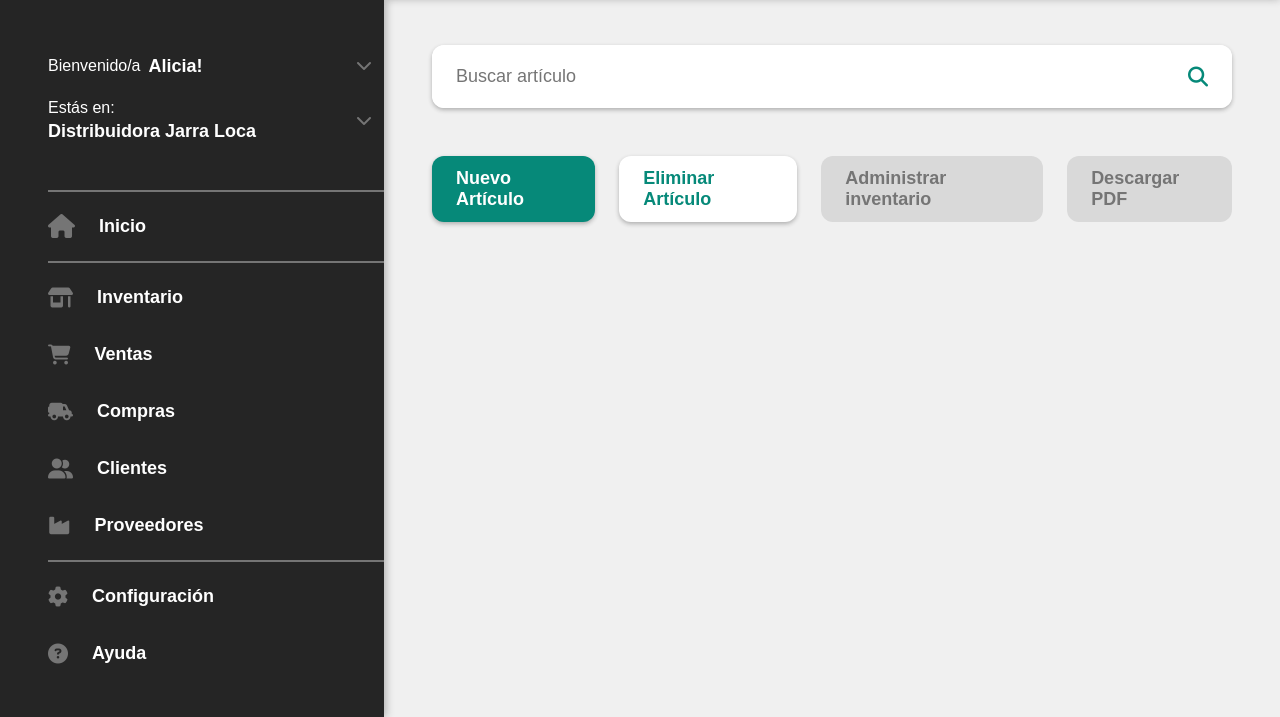
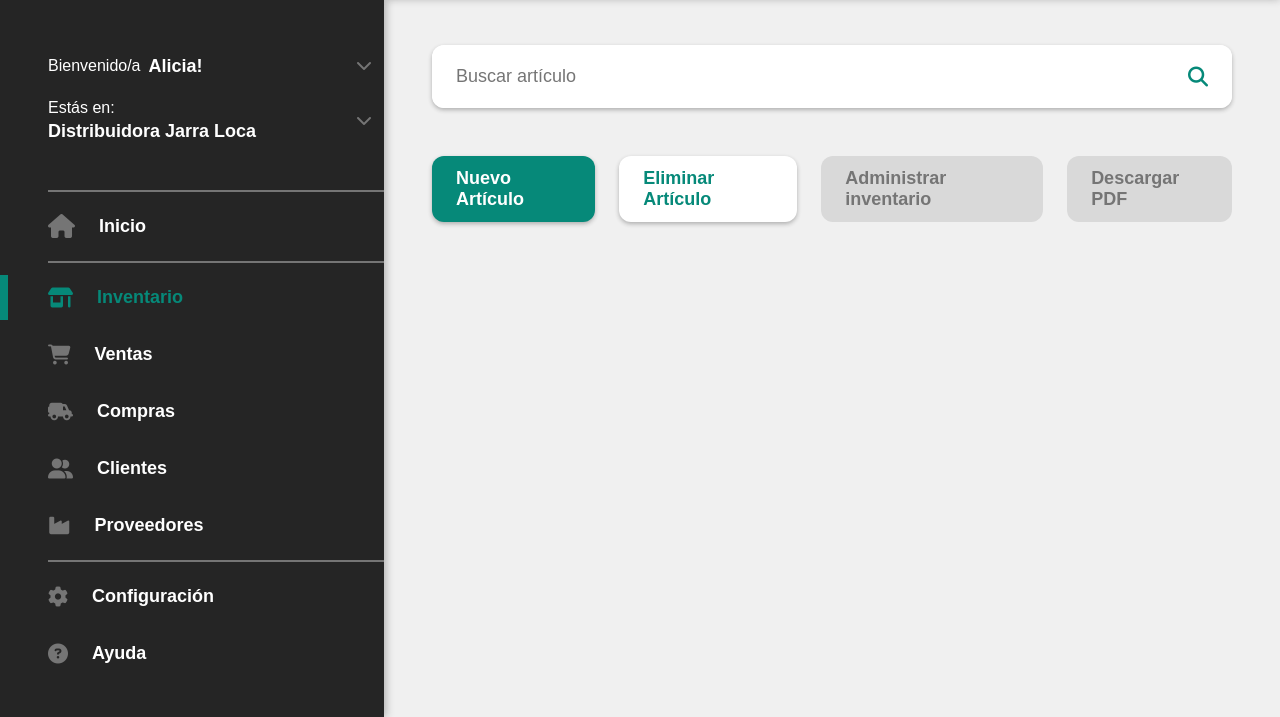
Before and after one commit to lucasnrodriguez/EmpreStock, a plain HTML site: page index.html in a window 1280 px wide. Shown: the part 83-800 px from the top of the page. Drawn offline with Linux system fonts and the light colour scheme.

Commit message:
act tab select

```diff
--- a/css/styles.css
+++ b/css/styles.css
@@ -111,14 +111,14 @@ hr {
 .nav-tab i {
     color: #757575;
 }
-.nav-tab:active {
+.tab-active {
     border-left: 8px solid #068979;
     padding: 12px 0 12px 40px;
 }
-.nav-tab i:active {
+.tab-active i {
     color: #068979;
 }
-.nav-tab h3:active {
+.tab-active h3 {
     color: #068979;
 }
 
--- a/index.html
+++ b/index.html
@@ -47,7 +47,7 @@
                         <h3>Inicio</h3>
                     </div>
                     <hr>
-                    <div class="nav-tab">
+                    <div class="nav-tab tab-active">
                         <i class="fa-solid fa-shop fa-lg"></i>
                         <h3>Inventario</h3>
                     </div>
```
